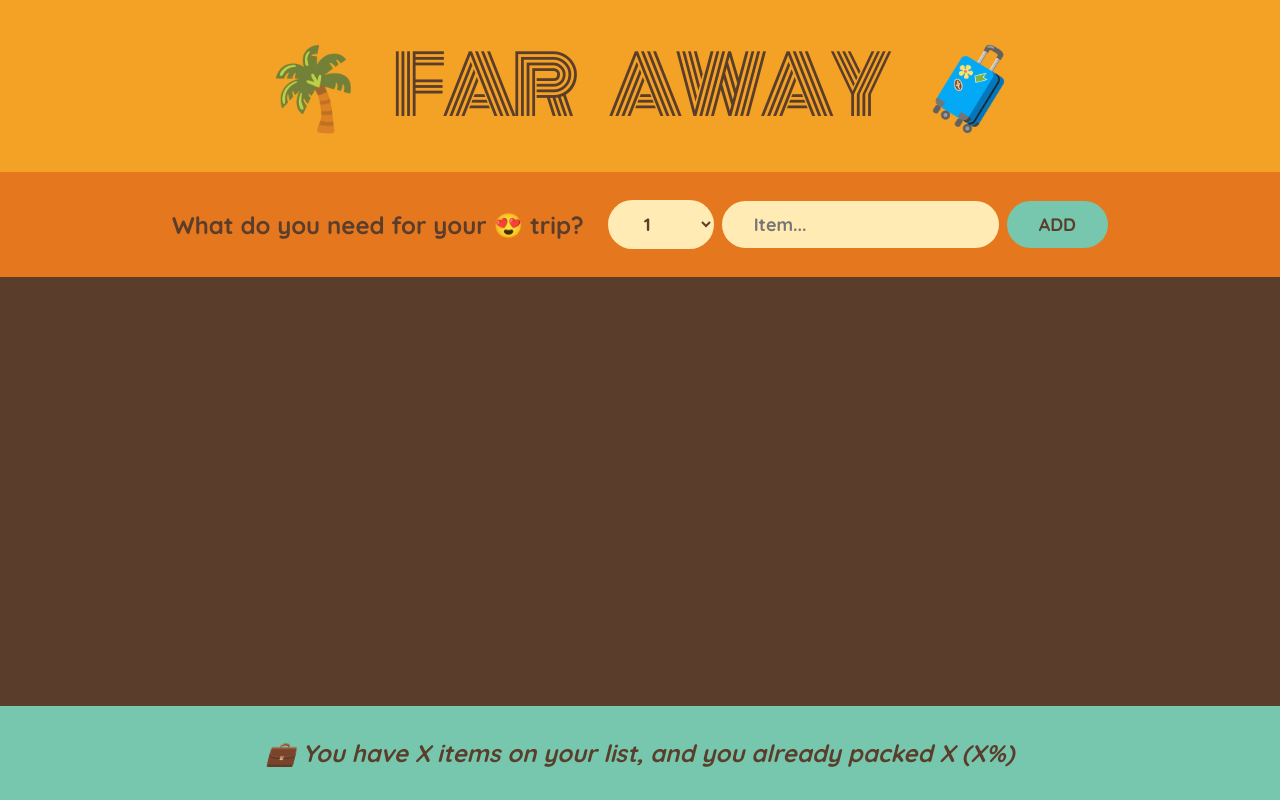
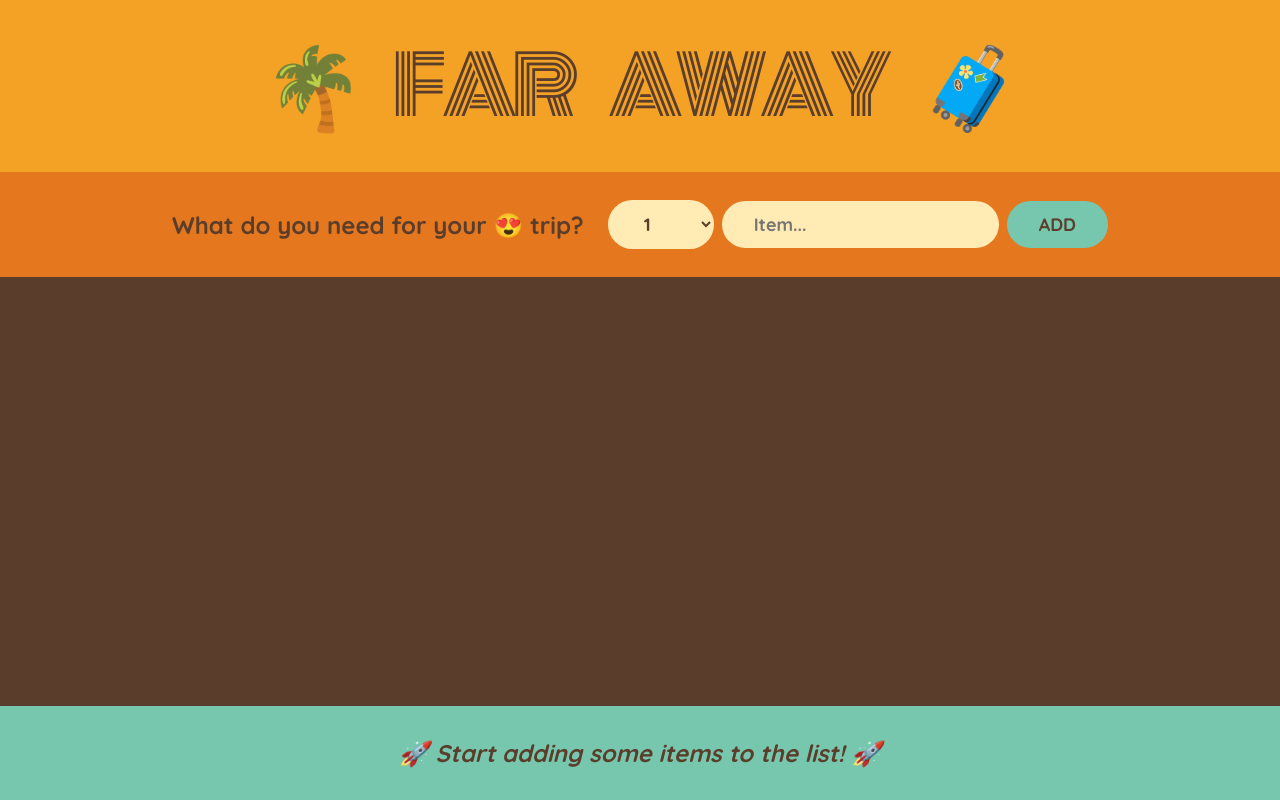
Before and after one commit to IoanLipan/travel-list, a React (Create React App) app: page / in a window 1280 px wide. Built offline with nearby package versions, Linux system fonts and the light colour scheme.

Commit message:
finish footer

```diff
--- a/src/components/Stats.js
+++ b/src/components/Stats.js
@@ -1,9 +1,28 @@
 import React from "react";
 
-function Stats() {
+function Stats({ items }) {
+  if (!items.length) {
+    return (
+      <footer className="stats">
+        <em>🚀 Start adding some items to the list! 🚀</em>
+      </footer>
+    );
+  }
+
+  const totalItems = items.length;
+  const packedItems = items.filter((item) => item.packed).length;
+  const percentage = Math.floor((100 * packedItems) / totalItems);
+
   return (
     <footer className="stats">
-      <em>💼 You have X items on your list, and you already packed X (X%)</em>
+      {percentage === 100 ? (
+        <em>🎉🎉🎉 You're all set! 🎉🎉🎉</em>
+      ) : (
+        <em>
+          💼 You have {totalItems} items on your list, and you already packed{" "}
+          {packedItems} ({percentage}%)
+        </em>
+      )}
     </footer>
   );
 }
```
